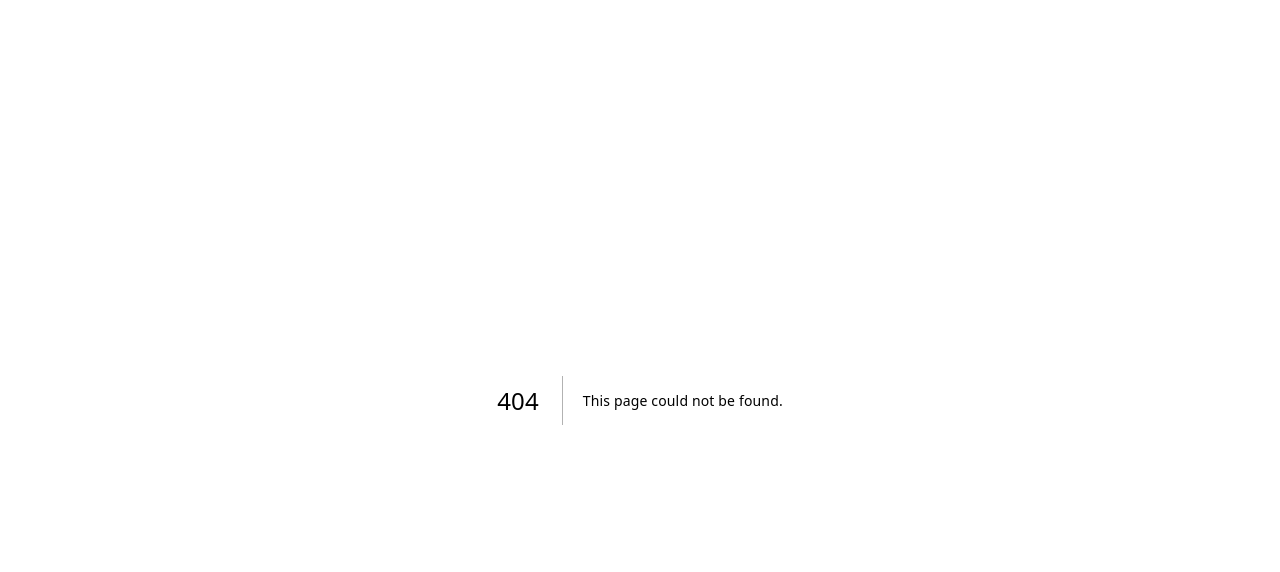
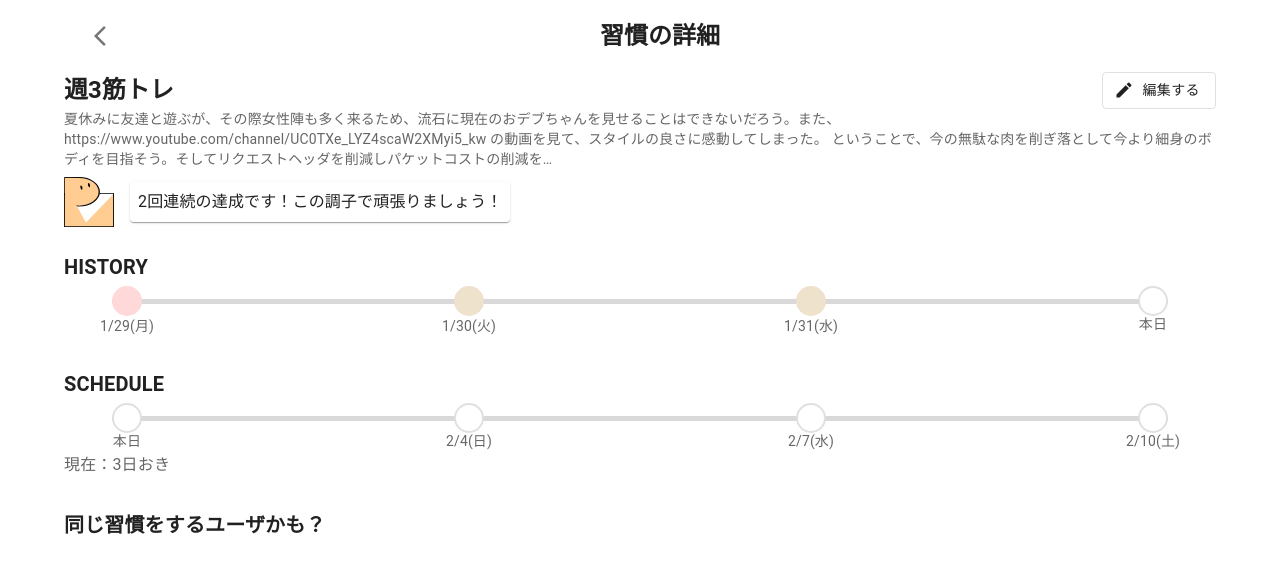
Before and after one commit to hack-CommTech/routify-app, a Next.js app in the folder apps/web/: page /list/detail/1 in a window 1280 px wide. Before the commit this address had no page. Shown: the top 572 px of the page. Built offline with nearby package versions, Linux system fonts and the light colour scheme.

Commit message:
#22 【フロント】リスト詳細画面の作成

```diff
--- /dev/null
+++ b/apps/web/src/app/list/detail/[listId]/page.tsx
@@ -0,0 +1,5 @@
+import { ListDetailPage } from '@/components/pages/list/ListDetailPage';
+
+const Home = () => <ListDetailPage />;
+
+export default Home;
--- /dev/null
+++ b/apps/web/src/components/domains/HabitListSuggestUser.tsx
@@ -0,0 +1,14 @@
+import { Box, Skeleton, Stack, Typography } from '@mui/material';
+
+export const HabitListSuggestUser = () => (
+  <Box py={2}>
+    <Typography variant="h6" fontWeight="bold">
+      同じ習慣をするユーザかも？
+    </Typography>
+    <Stack direction="row" spacing={2}>
+      <Skeleton width="calc(100% / 3)" height={180} />
+      <Skeleton width="calc(100% / 3)" height={180} />
+      <Skeleton width="calc(100% / 3)" height={180} />
+    </Stack>
+  </Box>
+);
--- /dev/null
+++ b/apps/web/src/components/domains/MesageCharacter.tsx
@@ -0,0 +1,16 @@
+import { Box, Paper, Typography } from '@mui/material';
+import Image from 'next/image';
+import React from 'react';
+
+interface MessageCharacterProps {
+  children: React.ReactNode;
+}
+
+export const MessageCharacter: React.FC<MessageCharacterProps> = (props) => (
+  <Box display="flex" alignItems="center" my={1}>
+    <Image alt="画像" src="/images/routify.svg" width={50} height={50} />
+    <Paper component={Box} ml={2} p={1}>
+      <Typography>{props.children}</Typography>
+    </Paper>
+  </Box>
+);
--- /dev/null
+++ b/apps/web/src/components/domains/OriginStepper.tsx
@@ -0,0 +1,56 @@
+import { Box, Typography } from '@mui/material';
+
+const colorOptions = {
+  done: { bgcolor: 'primary.main' },
+  delay: { bgcolor: 'error.light' },
+  initial: { bgcolor: 'background.default' },
+};
+
+interface OriginStepperProps {
+  steps: { date: string; type: keyof typeof colorOptions }[];
+}
+
+export const OriginStepper: React.FC<OriginStepperProps> = (props) => (
+  <Box mt={2} mb={4}>
+    {/* 背景の線を表現 */}
+    <Box
+      mx={{ xs: 1, sm: 6 }}
+      height={5}
+      bgcolor="#d9d9d9"
+      display="flex"
+      alignItems="center"
+    >
+      <Box display="flex" justifyContent="space-between" flex={1}>
+        {/* 間のボールを表現 */}
+        {props.steps.map((step) => (
+          <Box
+            key={step.date}
+            width={30}
+            height={30}
+            bgcolor={colorOptions[step.type].bgcolor}
+            border={(theme) =>
+              step.type === 'initial'
+                ? `2px solid ${theme.palette.divider}`
+                : ''
+            }
+            borderRadius="50%"
+            display="flex"
+            justifyContent="center"
+            alignItems="center"
+            position="relative"
+          >
+            <Box position="absolute" bottom={-20}>
+              <Typography
+                variant="body2"
+                color="text.secondary"
+                whiteSpace="nowrap"
+              >
+                {step.date}
+              </Typography>
+            </Box>
+          </Box>
+        ))}
+      </Box>
+    </Box>
+  </Box>
+);
--- /dev/null
+++ b/apps/web/src/components/pages/list/ListDetailPage.tsx
@@ -0,0 +1,79 @@
+'use client';
+
+import ArrowBackIosNewIcon from '@mui/icons-material/ArrowBackIosNew';
+import EditIcon from '@mui/icons-material/Edit';
+import { Box, Button, Container, IconButton, Typography } from '@mui/material';
+import { useRouter } from 'next/navigation';
+import { HabitListSuggestUser } from '@/components/domains/HabitListSuggestUser';
+import { MessageCharacter } from '@/components/domains/MesageCharacter';
+import { OriginStepper } from '@/components/domains/OriginStepper';
+
+export const ListDetailPage = () => {
+  const router = useRouter();
+  return (
+    <Container>
+      <Box display="flex" alignItems="center" p={2}>
+        <IconButton area-label="back page" onClick={() => router.back()}>
+          <ArrowBackIosNewIcon />
+        </IconButton>
+        <Typography variant="h5" fontWeight="bold" flex={1} textAlign="center">
+          習慣の詳細
+        </Typography>
+      </Box>
+      <Box>
+        <Box display="flex" justifyContent="space-between" alignItems="center">
+          <Typography variant="h5" component="h2" fontWeight="bold">
+            週3筋トレ
+          </Typography>
+          <Button
+            startIcon={<EditIcon />}
+            variant="outlined"
+            color="inherit"
+            sx={{ border: (theme) => `1px solid ${theme.palette.divider}` }}
+          >
+            編集する
+          </Button>
+        </Box>
+        <Box maxWidth="100%" overflow="hidden">
+          <Typography variant="body2" color="text.secondary">
+            夏休みに友達と遊ぶが、その際女性陣も多く来るため、流石に現在のおデブちゃんを見せることはできないだろう。また、https://www.youtube.com/channel/UC0TXe_LYZ4scaW2XMyi5_kw
+            の動画を見て、スタイルの良さに感動してしまった。
+            ということで、今の無駄な肉を削ぎ落として今より細身のボディを目指そう。そしてリクエストヘッダを削減しパケットコストの削減を…
+          </Typography>
+        </Box>
+        <MessageCharacter>
+          2回連続の達成です！この調子で頑張りましょう！
+        </MessageCharacter>
+        <Box py={2}>
+          <Typography variant="h6" fontWeight="bold">
+            HISTORY
+          </Typography>
+          <OriginStepper
+            steps={[
+              { date: '1/29(月)', type: 'delay' },
+              { date: '1/30(火)', type: 'done' },
+              { date: '1/31(水)', type: 'done' },
+              { date: '本日', type: 'initial' },
+            ]}
+          />
+        </Box>
+        <Box py={2}>
+          <Typography variant="h6" fontWeight="bold">
+            SCHEDULE
+          </Typography>
+          <OriginStepper
+            steps={[
+              { date: '本日', type: 'initial' },
+              { date: '2/4(日)', type: 'initial' },
+              { date: '2/7(水)', type: 'initial' },
+              { date: '2/10(土)', type: 'initial' },
+            ]}
+          />
+          <Typography color="text.secondary">現在：3日おき</Typography>
+        </Box>
+
+        <HabitListSuggestUser />
+      </Box>
+    </Container>
+  );
+};
```
Also changed, not shown: apps/web/src/components/domains/home/Home0List.tsx (+8 -19 lines).
